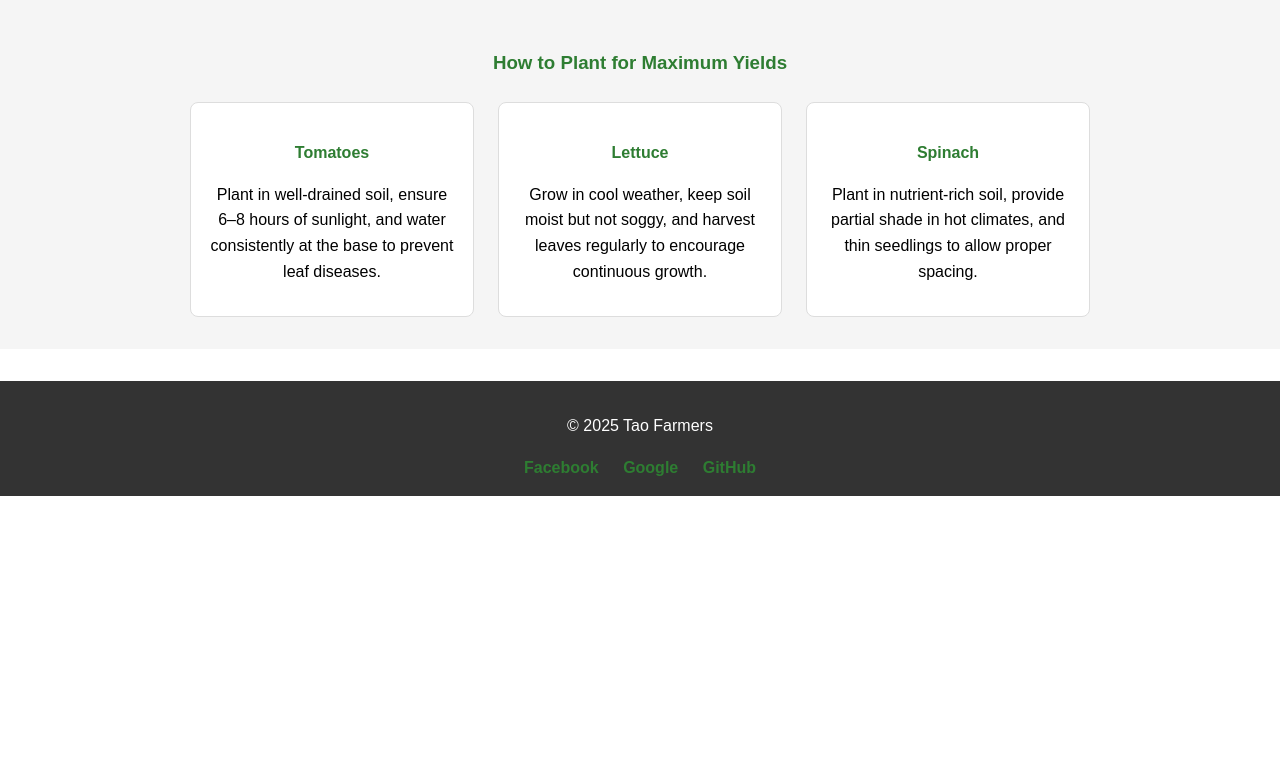
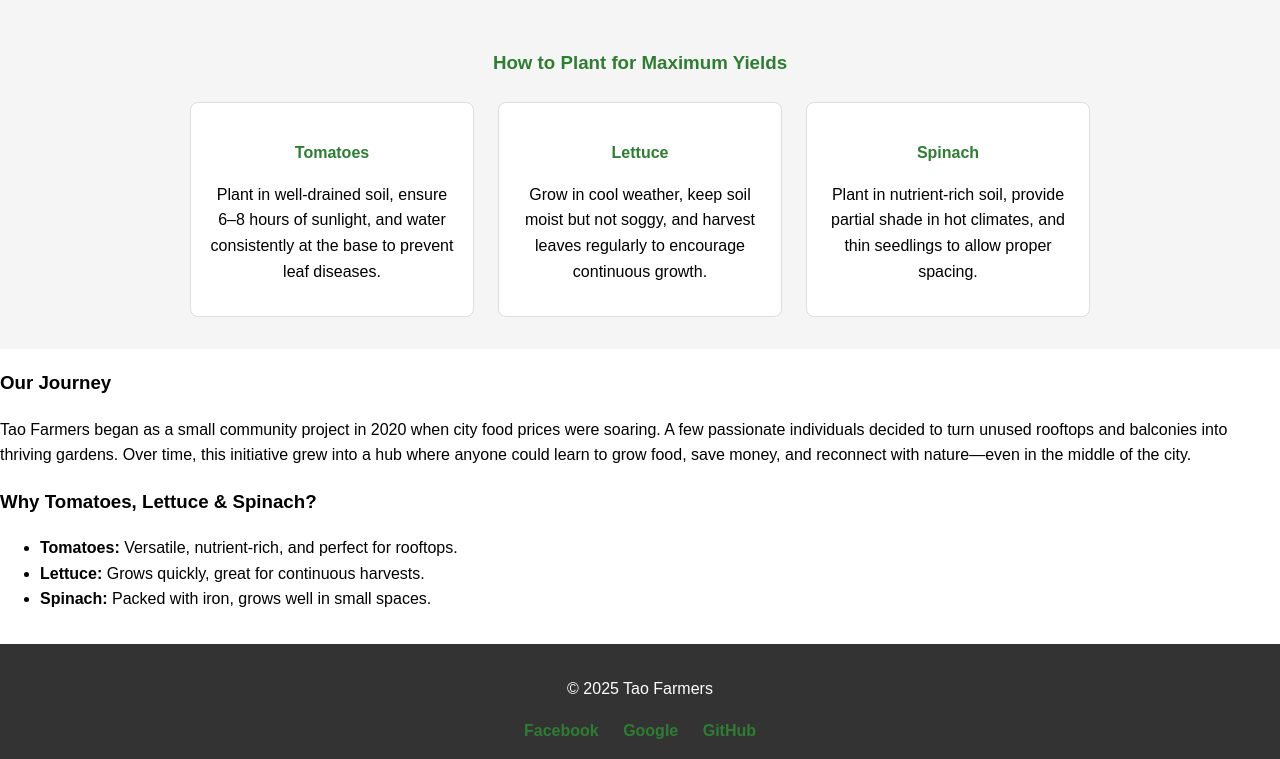
Before and after one commit to mkmattymatty/webproject, a plain HTML site: page index.html in a window 1280 px wide. Shown: the part 540-1299 px from the top of the page. Before the commit the page ends 1036 px from the top, so only its background shows below. Drawn offline with Linux system fonts and the light colour scheme.

Commit message:
Update index.html

```diff
--- a/index.html
+++ b/index.html
@@ -48,6 +48,25 @@
     </div>
   </div>
 </section>
+<section class="history">
+  <h3>Our Journey</h3>
+  <p>
+    Tao Farmers began as a small community project in 2020 when city food prices were soaring.
+    A few passionate individuals decided to turn unused rooftops and balconies into thriving gardens.
+    Over time, this initiative grew into a hub where anyone could learn to grow food, save money,
+    and reconnect with nature—even in the middle of the city.
+  </p>
+</section>
+
+<section class="why-crops">
+  <h3>Why Tomatoes, Lettuce & Spinach?</h3>
+  <ul>
+    <li><strong>Tomatoes:</strong> Versatile, nutrient-rich, and perfect for rooftops.</li>
+    <li><strong>Lettuce:</strong> Grows quickly, great for continuous harvests.</li>
+    <li><strong>Spinach:</strong> Packed with iron, grows well in small spaces.</li>
+  </ul>
+</section>
+
 <footer>
   <p>© 2025 Tao Farmers</p>
   <div class="social-links">
```
